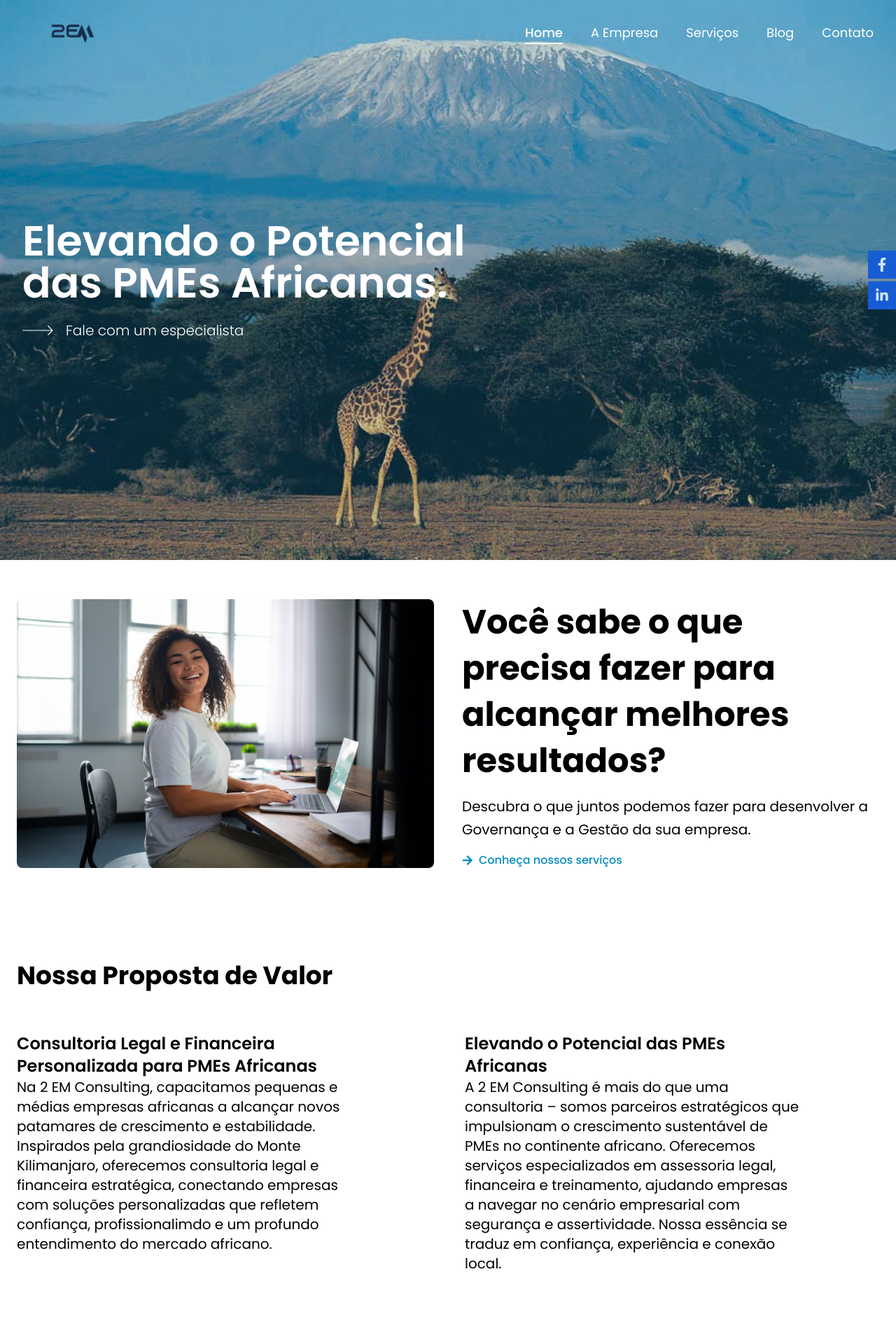
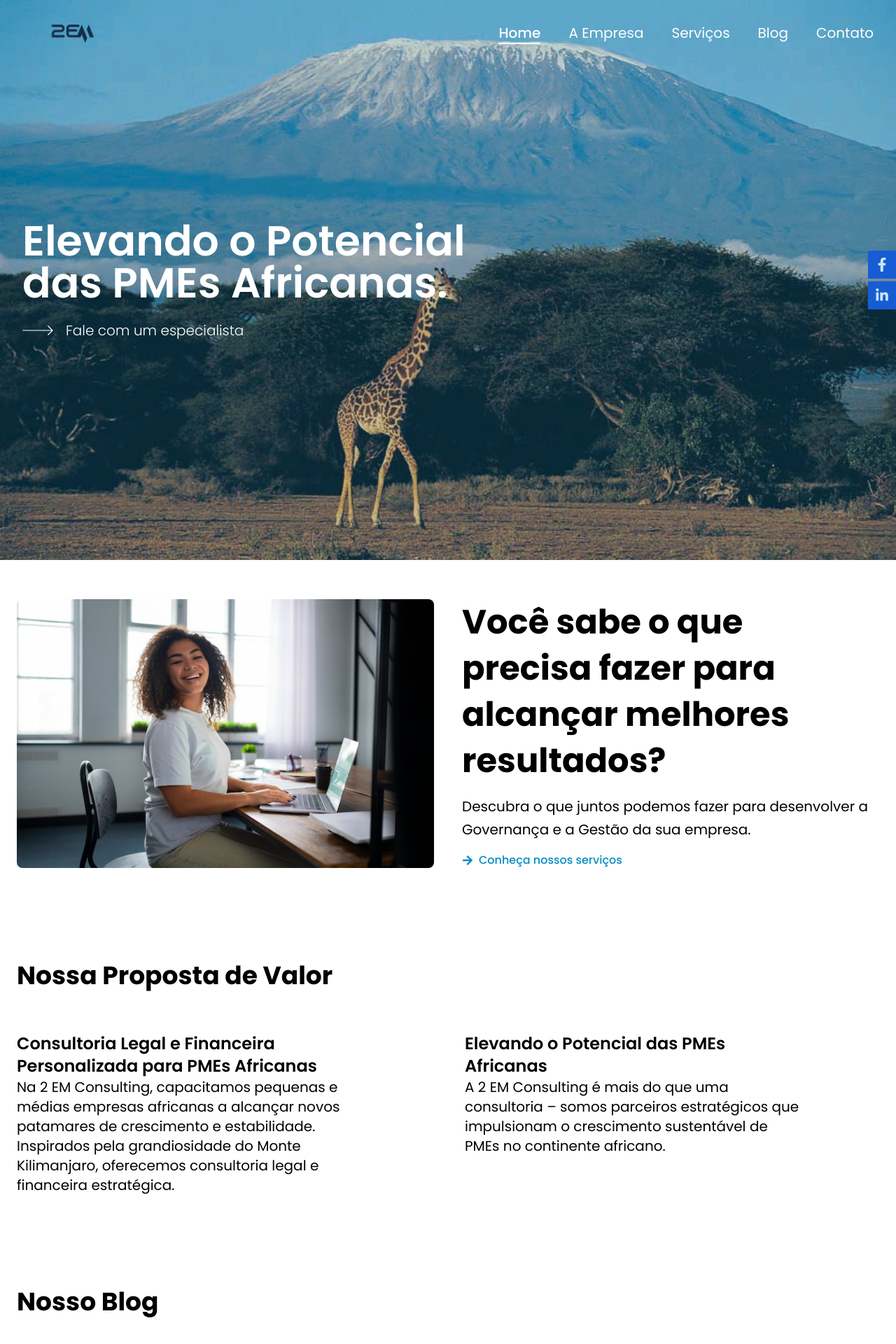
Before and after one commit to alexandre-mahumane/2em-front, a React (Vite) app: page / in a window 1280 px wide. Shown: the top 1920 px of the page at 70% size. Built offline with nearby package versions, Linux system fonts and the light colour scheme.

Commit message:
update home page

```diff
--- a/src/components/card-author.jsx
+++ b/src/components/card-author.jsx
@@ -1,6 +1,6 @@
 export const AuthorCard = ({ photo, author, description }) => {
   return (
-    <div className="md:w-[40rem] w-full flex md:flex-row flex-col items-center mdspace-x-6">
+    <div className="md:w-[40rem] w-full flex md:flex-row flex-col items-center md:space-x-6">
       <div>
         <div className="w-28 h-full flex items-center">
           {" "}
--- a/src/components/navbar-home.jsx
+++ b/src/components/navbar-home.jsx
@@ -42,7 +42,7 @@ export const Navbar = ({ scroll }) => {
         </div>
 
         {/* Desktop Navigation */}
-        <ul className="hidden lg:flex items-center space-x-10 text-lg">
+        <ul className="hidden lg:flex items-center space-x-10 text-xl">
           {links.map((link, index) => (
             <li key={index} className="flex flex-col items-center">
               <NavLink
--- a/src/components/navbar.jsx
+++ b/src/components/navbar.jsx
@@ -28,7 +28,7 @@ export const Navbar = () => {
         </div>
 
         {/* Desktop Navigation */}
-        <ul className="hidden lg:flex items-center h-full space-x-8 text-gray-500 text-lg">
+        <ul className="hidden lg:flex items-center h-full space-x-8 text-gray-500 text-xl">
           {links.map((link, index) => (
             <li key={index} className="relative group">
               <NavLink
--- a/src/pages/about-us.jsx
+++ b/src/pages/about-us.jsx
@@ -20,7 +20,7 @@ export const AboutUs = () => {
     },
     {
       title: "Valores",
-      text: "Agimos com transparência e ética em todas as relações buscando sempre os mais altos padrões de qualidade nos serviços prestados trabalhamos em parceria com os clientes para encontrar as melhores soluções promovendo ideias criativas e estratégias que gerem valor real e contribuindo para o desenvolvimento social e econômico das comunidades atendidas",
+      text: "Agimos com transparência e ética em todas as relações buscando sempre os mais altos padrões de qualidade nos serviços prestados.",
       delay: 1.5,
     },
   ];
--- a/src/pages/home.jsx
+++ b/src/pages/home.jsx
@@ -12,11 +12,11 @@ export const Home = () => {
   const valuePropositions = [
     {
       title: "Consultoria Legal e Financeira Personalizada para PMEs Africanas",
-      text: "Na 2 EM Consulting, capacitamos pequenas e médias empresas africanas a alcançar novos patamares de crescimento e estabilidade. Inspirados pela grandiosidade do Monte Kilimanjaro, oferecemos consultoria legal e financeira estratégica, conectando empresas com soluções personalizadas que refletem confiança, profissionalimdo e um profundo entendimento do mercado africano.",
+      text: "Na 2 EM Consulting, capacitamos pequenas e médias empresas africanas a alcançar novos patamares de crescimento e estabilidade. Inspirados pela grandiosidade do Monte Kilimanjaro, oferecemos consultoria legal e financeira estratégica.",
     },
     {
       title: "Elevando o Potencial das PMEs Africanas",
-      text: "A 2 EM Consulting é mais do que uma consultoria – somos parceiros estratégicos que impulsionam o crescimento sustentável de PMEs no continente africano. Oferecemos serviços especializados em assessoria legal, financeira e treinamento, ajudando empresas a navegar no cenário empresarial com segurança e assertividade. Nossa essência se traduz em confiança, experiência e conexão local.",
+      text: "A 2 EM Consulting é mais do que uma consultoria – somos parceiros estratégicos que impulsionam o crescimento sustentável de PMEs no continente africano.",
     },
   ];
 
```
